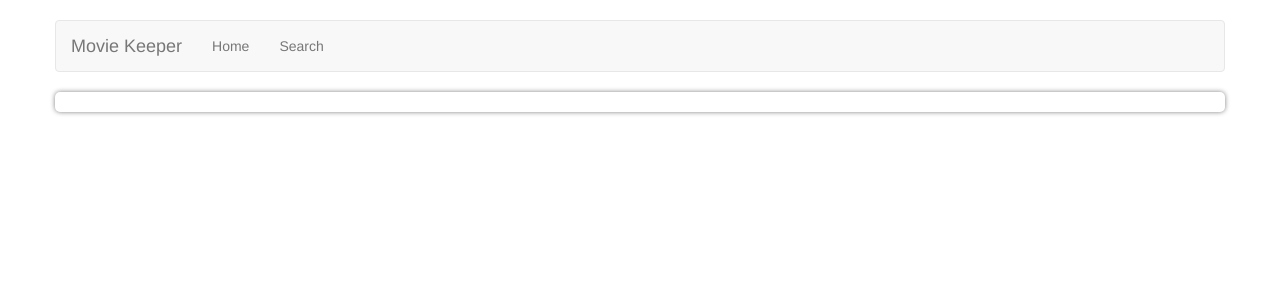
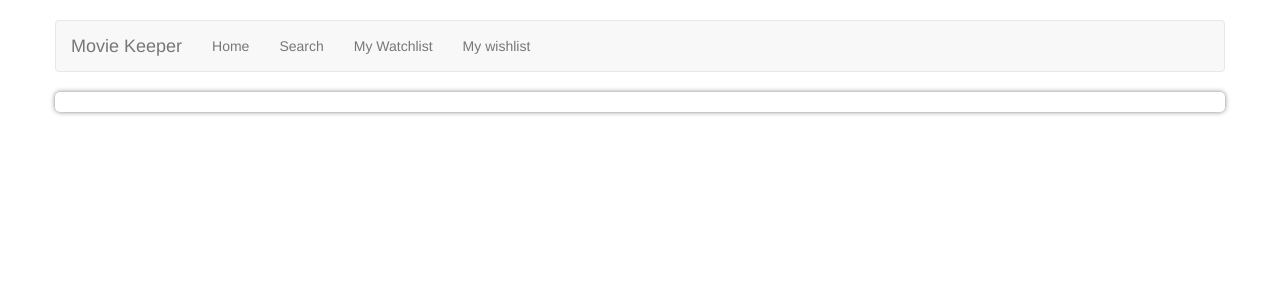
Before and after one commit to awpcourse/MovieKeeper, a Django app: a page that uses myApp/templates/layout.html in a window 1280 px wide. Shown: the top 300 px of the page. Run offline with Django 3.2, Linux system fonts and the light colour scheme; the visitor is signed in with stand-in values (Sample User, id 1); data that the repository does not hold is empty; some libraries are stand-ins or nearby versions.

Commit message:
modified index and layout

```diff
--- a/myApp/templates/index.html
+++ b/myApp/templates/index.html
@@ -2,9 +2,7 @@
 {% block content %}
 hello world! <strong>{{ boldmessage }}</strong><br />
 <a href="{% url 'AddToWatchlist' pk=1 %}" type="submit" name="simulate">Add To Watchlist</a><br/>
-<a href="{% url 'MoviesSeen' %}" name="moviesSeen">My Watchlist</a><br />
 <a href="{% url 'AddToWishlist' pk=2 %}" name="addtowishlist">Add to my Wishlist</a><br />
-<a href="{% url 'wishlist' %}" name="wishlist">My wishlist</a><br />
 
 <div id="masonry" class="row grid">
 {% for movie in movies %}
--- a/myApp/templates/layout.html
+++ b/myApp/templates/layout.html
@@ -35,11 +35,16 @@
                         <li>
                             <a href="/search">Search</a>
                         </li>
+                        <li>
+                            <a href="{% url 'MoviesSeen' %}" name="moviesSeen">My Watchlist</a>
+                        </li>
+                        <li>
+                            <a href="{% url 'wishlist' %}" name="wishlist">My wishlist</a>
+                        </li>
                     </ul>
                 </div>
             </nav>
           <div id="main" class="col-md-12">
-            <!-- <h1>Movie Keeper</h1> -->
 
             {% block content %}
             {% endblock %}
```
